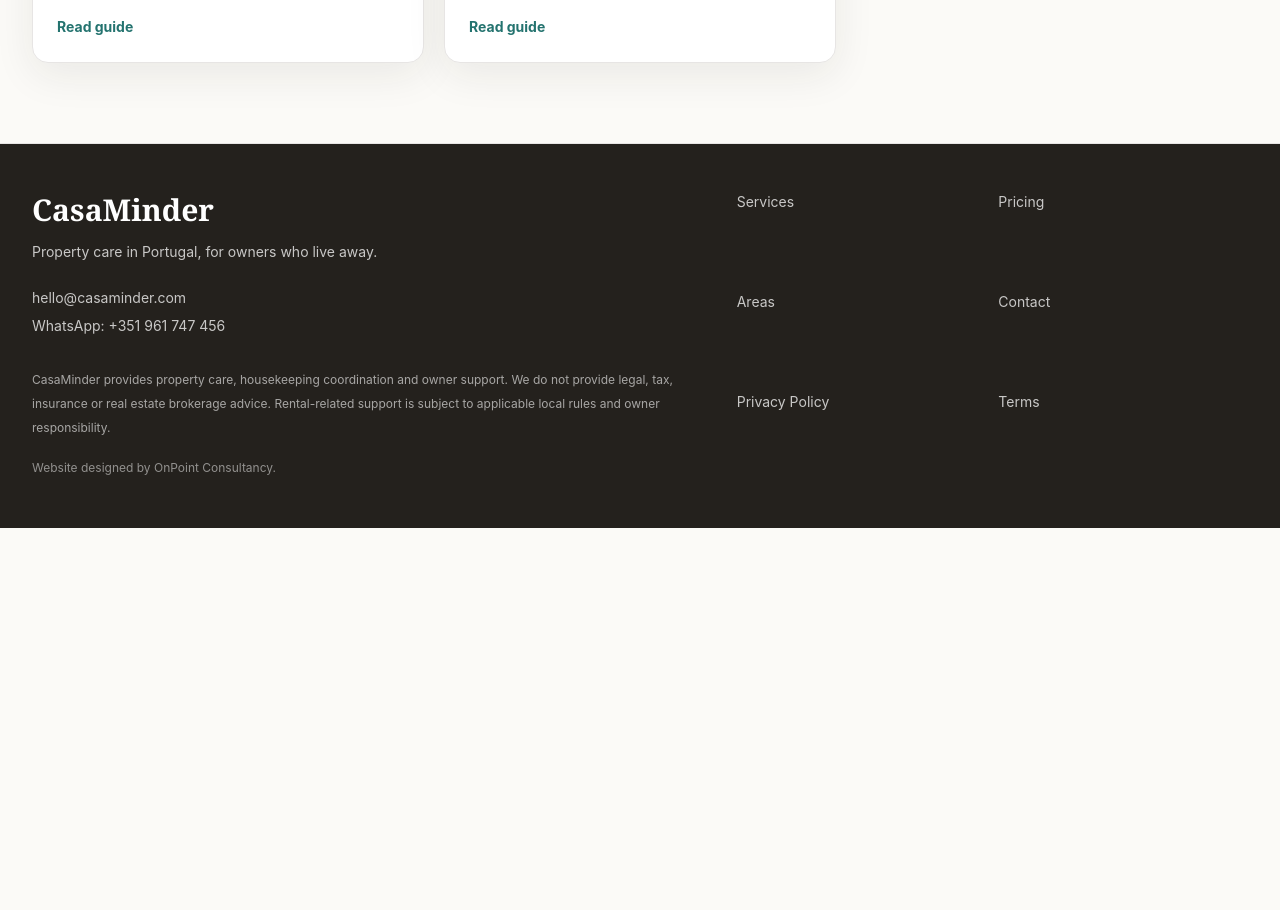
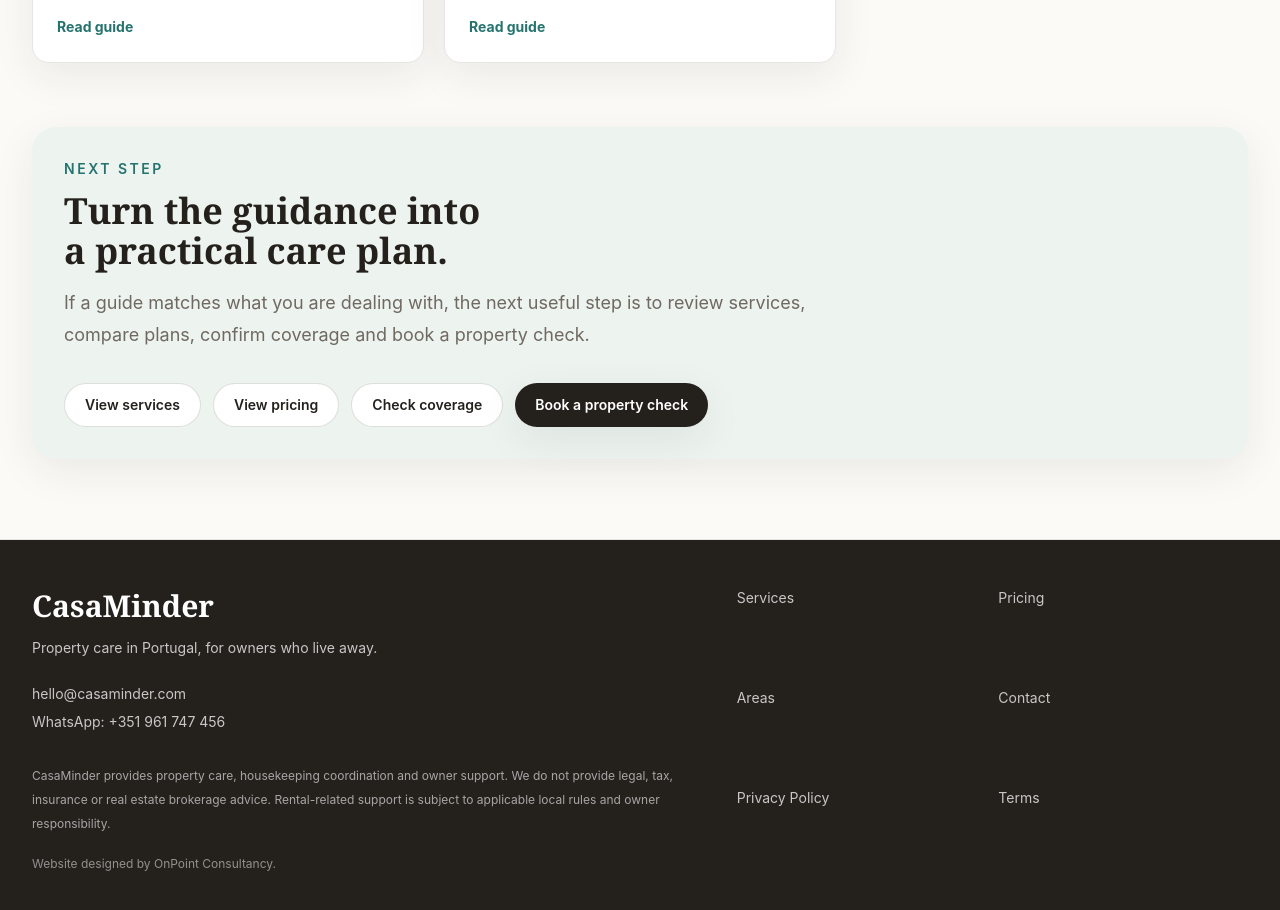
Before and after one commit to bonniciron-rgb/casaminder, a Next.js app: page /guides in a window 1280 px wide. Shown: the part 1320-2230 px from the top of the page. Before the commit the page ends 1848 px from the top, so only its background shows below. Built offline with nearby package versions, Linux system fonts and the light colour scheme.

Commit message:
Improve internal linking between guides and service pages

```diff
--- a/app/areas/page.tsx
+++ b/app/areas/page.tsx
@@ -1,8 +1,10 @@
 import type { Metadata } from "next";
 import Image from "next/image";
 import { AreaGrid } from "@/components/AreaGrid";
+import { BlogCard } from "@/components/BlogCard";
 import { ContactCTA } from "@/components/ContactCTA";
 import { SectionHeader } from "@/components/SectionHeader";
+import { guides } from "@/lib/site-data";
 
 export const metadata: Metadata = {
   title: "Areas We Cover",
@@ -34,6 +36,27 @@
             <AreaGrid />
           </div>
         </div>
+
+        <div className="mx-auto mt-16 max-w-7xl border-t border-stone-200 pt-12">
+          <SectionHeader
+            eyebrow="Related guides"
+            title="Area-specific guidance for owners who live away."
+            description="These articles help explain what to expect when caring for a property in Lisbon, Setubal and nearby areas."
+          />
+          <div className="mt-8 grid gap-5 md:grid-cols-3">
+            {guides
+              .filter((guide) =>
+                [
+                  "/guides/keyholding-property-checks-lisbon-setubal",
+                  "/guides/winter-empty-home-checks",
+                  "/guides/empty-home-checklist-portugal",
+                ].includes(guide.href),
+              )
+              .map((guide) => (
+                <BlogCard key={guide.href} {...guide} />
+              ))}
+          </div>
+        </div>
       </section>
       <ContactCTA />
     </main>
--- a/app/guides/page.tsx
+++ b/app/guides/page.tsx
@@ -1,6 +1,7 @@
 import type { Metadata } from "next";
 import Image from "next/image";
 import { BlogCard } from "@/components/BlogCard";
+import { ButtonLink } from "@/components/ButtonLink";
 import { SectionHeader } from "@/components/SectionHeader";
 import { guides } from "@/lib/site-data";
 
@@ -47,6 +48,28 @@
               <BlogCard key={guide.href} {...guide} />
             ))}
           </div>
+
+          <div className="mt-16 rounded-3xl bg-sea/45 p-6 shadow-soft sm:p-8">
+            <SectionHeader
+              eyebrow="Next step"
+              title="Turn the guidance into a practical care plan."
+              description="If a guide matches what you are dealing with, the next useful step is to review services, compare plans, confirm coverage and book a property check."
+            />
+            <div className="mt-8 flex flex-wrap gap-3">
+              <ButtonLink href="/services" variant="secondary">
+                View services
+              </ButtonLink>
+              <ButtonLink href="/pricing" variant="secondary">
+                View pricing
+              </ButtonLink>
+              <ButtonLink href="/areas" variant="secondary">
+                Check coverage
+              </ButtonLink>
+              <ButtonLink href="/contact">
+                Book a property check
+              </ButtonLink>
+            </div>
+          </div>
         </div>
       </section>
     </main>
--- a/app/pricing/page.tsx
+++ b/app/pricing/page.tsx
@@ -1,8 +1,9 @@
 import type { Metadata } from "next";
+import { BlogCard } from "@/components/BlogCard";
 import { ContactCTA } from "@/components/ContactCTA";
 import { PricingCard } from "@/components/PricingCard";
 import { SectionHeader } from "@/components/SectionHeader";
-import { pricingPlans } from "@/lib/site-data";
+import { guides, pricingPlans } from "@/lib/site-data";
 
 export const metadata: Metadata = {
   title: "Pricing",
@@ -30,6 +31,27 @@
             Cleaning, laundry, repairs and third-party supplier costs are quoted separately. CasaMinder does not
             provide legal, tax, insurance or brokerage advice.
           </div>
+
+          <div className="mt-16 border-t border-stone-200 pt-12">
+            <SectionHeader
+              eyebrow="Related guides"
+              title="Helpful reading before comparing plans."
+              description="If you are deciding how much support your property needs, these guides give helpful context before you book."
+            />
+            <div className="mt-8 grid gap-5 md:grid-cols-3">
+              {guides
+                .filter((guide) =>
+                  [
+                    "/guides/empty-home-checklist-portugal",
+                    "/guides/property-care-vs-airbnb-management",
+                    "/guides/winter-empty-home-checks",
+                  ].includes(guide.href),
+                )
+                .map((guide) => (
+                  <BlogCard key={guide.href} {...guide} />
+                ))}
+            </div>
+          </div>
         </div>
       </section>
       <ContactCTA />
--- a/app/services/page.tsx
+++ b/app/services/page.tsx
@@ -1,9 +1,10 @@
 import type { Metadata } from "next";
 import Image from "next/image";
+import { BlogCard } from "@/components/BlogCard";
 import { ContactCTA } from "@/components/ContactCTA";
 import { SectionHeader } from "@/components/SectionHeader";
 import { ServiceCard } from "@/components/ServiceCard";
-import { services } from "@/lib/site-data";
+import { guides, services } from "@/lib/site-data";
 
 export const metadata: Metadata = {
   title: "Services",
@@ -110,6 +111,27 @@
               <ServiceCard key={service.title} {...service} index={index} />
             ))}
           </div>
+
+          <div className="mt-16 border-t border-stone-200 pt-12">
+            <SectionHeader
+              eyebrow="Related guides"
+              title="Useful reading before you choose a care plan."
+              description="These guides explain what property checks, keyholding and owner support look like in practice for homes in Lisbon, Setubal and surrounding areas."
+            />
+            <div className="mt-8 grid gap-5 md:grid-cols-3">
+              {guides
+                .filter((guide) =>
+                  [
+                    "/guides/property-care-vs-airbnb-management",
+                    "/guides/keyholding-property-checks-lisbon-setubal",
+                    "/guides/protect-portuguese-property-while-away",
+                  ].includes(guide.href),
+                )
+                .map((guide) => (
+                  <BlogCard key={guide.href} {...guide} />
+                ))}
+            </div>
+          </div>
         </div>
       </section>
       <ContactCTA />
```
